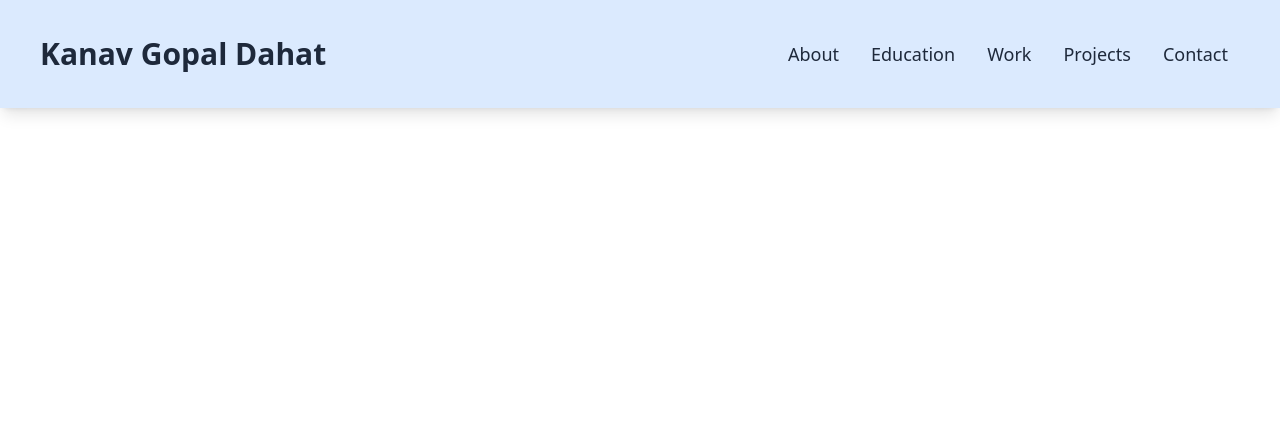
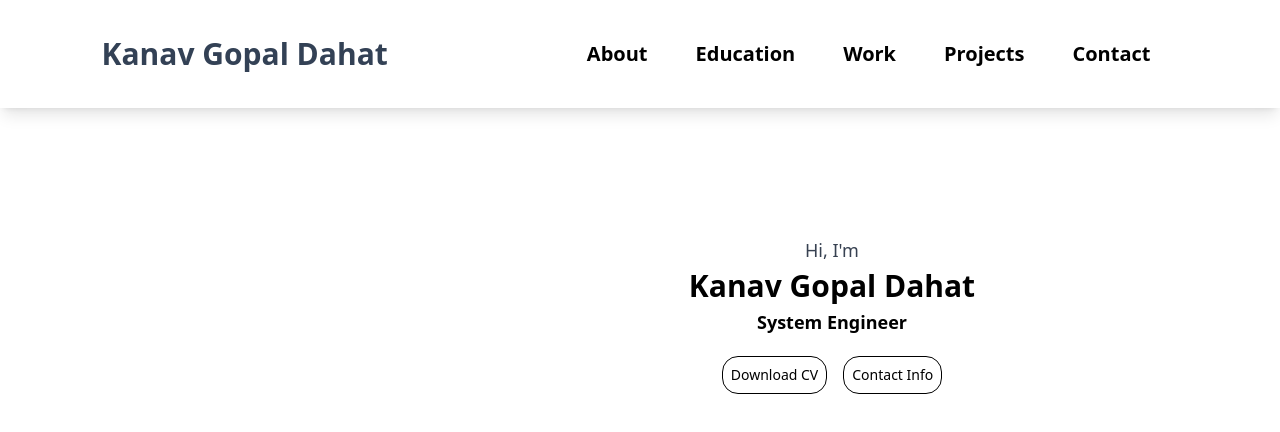
Before and after one commit to Kanavd55/My-portfolio, a React (Create React App) app: page / in a window 1280 px wide. Shown: the top 432 px of the page. Built offline with nearby package versions, Linux system fonts and the light colour scheme; no server answers.

Commit message:
Introduction section done

```diff
--- a/src/App.js
+++ b/src/App.js
@@ -1,9 +1,11 @@
+import Body from "./components/Body";
 import Navbar from "./components/Navbar";
 
 function App() {
   return (
     <div className="App">
       <Navbar/>
+      <Body/>
     </div>
   );
 }
--- /dev/null
+++ b/src/components/About.js
@@ -0,0 +1,43 @@
+import React, { useEffect, useState } from "react";
+
+const About = () => {
+  const [user, setUser] = useState();
+
+  const getUserDetails = async () => {
+    const data = await fetch("https://api.github.com/users/Kanavd55");
+    const json = await data.json();
+    setUser(json);
+  };
+
+  useEffect(() => {
+    getUserDetails();
+  }, []);
+  return (
+    <div className="w-10/12 mx-auto mt-28">
+    <div className="flex flex-wrap justify-center w-full">
+      <div className="w-96">
+   {user && (<img
+          src={user.avatar_url}
+          className="rounded-full h-80 mx-auto"
+          alt="user-avatar-img"
+        />)}
+      </div>
+      <div className="w-96 p-3 flex items-center">
+        <div className="mx-auto text-lg">
+          <div className="text-center text-gray-700 mt-1 px-2 text-lg">Hi, I'm</div>
+          <div className="text-3xl mt-1 text-center px-2 font-bold">
+            Kanav Gopal Dahat
+          </div>
+          <div className="text-center font-semibold mt-1 px-2 text-lg">System Engineer</div>
+          <div className="flex justify-center mt-3">
+            <a href={require("../utils/Resume.pdf")} download="Kanav's Resume" className="rounded-2xl p-2 text-sm border hover:bg-black hover:text-white border-black m-2">Download CV</a>
+            <button className="rounded-2xl p-2 text-sm border  hover:bg-black hover:text-white border-black m-2">Contact Info</button>
+          </div>
+        </div>
+      </div>
+    </div>
+    </div>
+  );
+};
+
+export default About;
--- /dev/null
+++ b/src/components/Body.js
@@ -0,0 +1,12 @@
+import React from 'react'
+import About from './About'
+
+const Body = () => {
+  return (
+    <div>
+      <About/>
+    </div>
+  )
+}
+
+export default Body
--- a/src/components/Navbar.js
+++ b/src/components/Navbar.js
@@ -2,17 +2,17 @@ import React from 'react'
 
 const Navbar = () => {
   return (
-    <div className='flex justify-between p-4 bg-blue-100 text-slate-800 shadow-lg'>
-        <div className='font-semibold text-3xl'>
-            <h1 className='mt-5 mx-6 '>Kanav Gopal Dahat</h1>
+    <div className='flex justify-around p-4 shadow-lg'>
+        <div className='font-bold text-3xl'>
+            <h1 className='mt-5 mx-4 text-slate-700 '>Kanav Gopal Dahat</h1>
         </div>
         <div>
-            <ul className='flex p-2 mx-3 text-lg'>
-                <li className='m-2 p-2'>About</li>
-                <li className='m-2 p-2'>Education</li>
-                <li className='m-2 p-2'>Work</li>
-                <li className='m-2 p-2'>Projects</li>
-                <li className='m-2 p-2'>Contact</li>
+            <ul className='flex p-2 mx-3 font-semibold text-xl'>
+                <li className='my-2 mx-4 p-2 cursor-pointer hover:text-gray-500 '>About</li>
+                <li className='my-2 mx-4 p-2 cursor-pointer hover:text-gray-500 '>Education</li>
+                <li className='my-2 mx-4 p-2 cursor-pointer hover:text-gray-500 '>Work</li>
+                <li className='my-2 mx-4 p-2 cursor-pointer hover:text-gray-500 '>Projects</li>
+                <li className='my-2 mx-4 p-2 cursor-pointer hover:text-gray-500 '>Contact</li>
             </ul>
         </div>
     </div>
```
Also changed, not shown: 1 other file (tests, documents, lock files or other folders).
